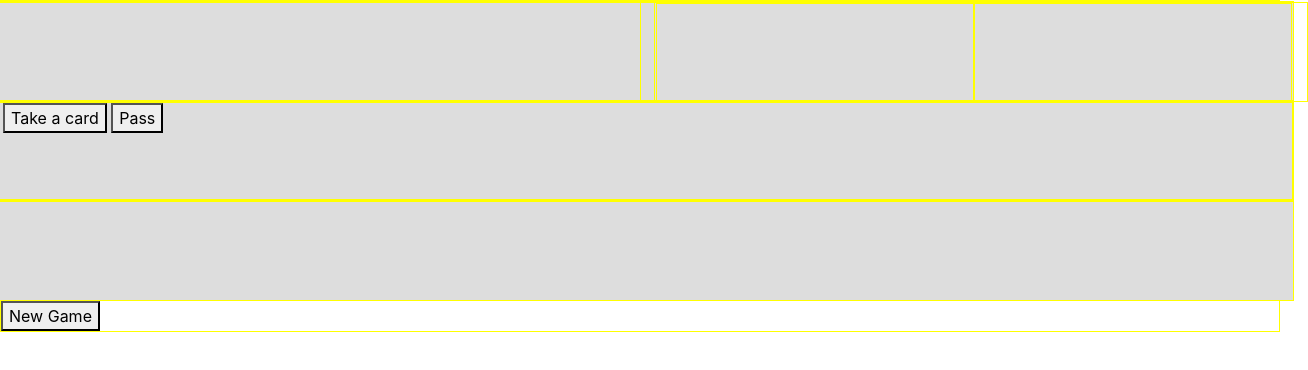
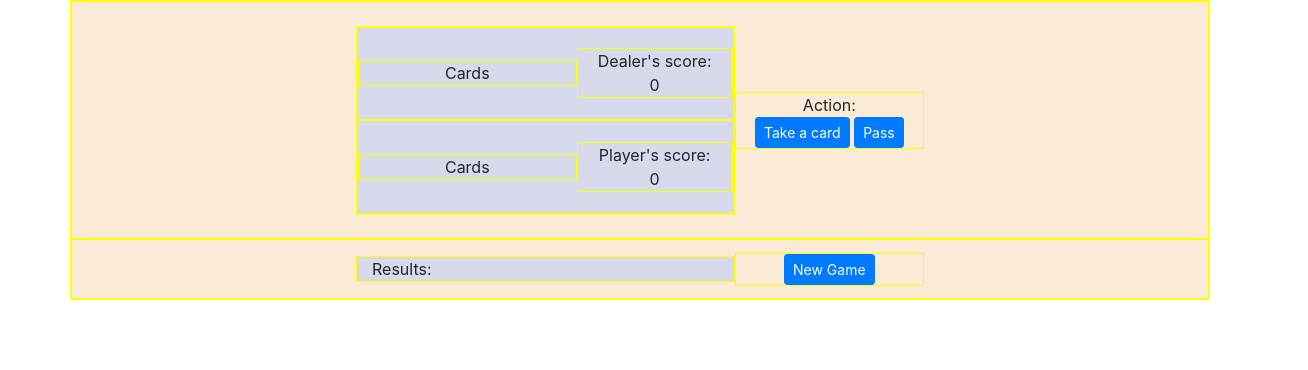
Before and after one commit to Raimondas-Alisauskas/front-end-studies, a plain HTML site: page JavaScript/studies/study9/index.html in a window 1280 px wide. Shown: the whole page, 1308 px wide, since content can reach past the window. Drawn offline with nearby package versions, Linux system fonts and the light colour scheme.

Commit message:
study 9 added card game added

```diff
--- a/JavaScript/studies/study9/index.html
+++ b/JavaScript/studies/study9/index.html
@@ -14,26 +14,38 @@
 </head>
 
 <body>
-  <div id="table container">
-    <div class="row">
-      <div id = "cards"class="col-sm">
-
-      </div>
-      <div class=" row scores col-sm ">
-        <div id="dealer" class="col-sm"></div>
-        <div id="player1" class=" col-sm"></div>
+    <div id="table" class="container customContainer ">
+        <div id="upperRow" class="row justify-content-center align-items-center">
+            <div id="gameScreen" class="col-sm-9 col-md-6 col-lg-5 col-xl-4">
+                <div id="dealer" class="row text-center align-items-center">
+                    <div id="dealerCardsW" class="cards col-sm-7 ">Cards</div>
+                    <div id="dealerScoreW" class="scores col-sm-5 align-middle">
+                        <p>Dealer's score:</p>
+                        <p id="dealerScore">0</p>
                     </div>
                 </div>
-    <div id="action" class="row">
-      <div class="col-sm">
-        <button id="takeCardBtn">Take a card</button>
-        <button id="passBtn">Pass</button>
+                <div id="player1" class="row text-center align-items-center">
+                    <div id="player1CardsW" class="cards col-sm-7">Cards</div>
+                    <div id="player1ScoreW" class="scores col-sm-5">
+                        <p>Player's score:</p>
+                        <p id="player1Score">0</p>
                     </div>
                 </div>
-    <div id="results" class="row">
-
             </div>
-    <button id="newGameBtn">New Game</button>
+            <div id="actionScreen" class="col-sm-3 col-md-2 col-lg-2 col-xl-2 text-center">
+                <p>Action:</p>
+                <button id="takeCardBtn" type="button" class="btn btn-primary btn-sm">Take a card</button>
+                <button id="passBtn" type="button" class="btn btn-primary btn-sm">Pass</button>
+            </div>
+        </div>
+        <div id="lowerRow" class="row justify-content-center align-items-center">
+            <div id="resultsW" class="col-sm-9 col-md-6 col-lg-5 col-xl-4">
+                <p>Results: <span id="results"></span></p>
+            </div>
+            <div id="newGameW" class="col-sm-3 col-md-2 col-lg-2 col-xl-2 text-center ">
+                <button id="newGameBtn" type="button" class="btn btn-primary btn-sm">New Game</button>
+            </div>
+        </div>
     </div>
 
 </body>
--- a/JavaScript/studies/study9/script.js
+++ b/JavaScript/studies/study9/script.js
@@ -1,9 +1,9 @@
-
 let deck;
 let takeCardButt = document.getElementById(`takeCardBtn`);
 let passBtn = document.getElementById(`passBtn`);
 let newGameBtn = document.getElementById(`newGameBtn`)
 let numberOfPlayers = 1;
+let gameOver;
 
 
 function createDeck() {
@@ -12,7 +12,6 @@ function createDeck() {
             let suit;
             let number;
             let value;
-      let name;
             if (i === 0)
                 suit = 'hearts'
             if (i === 1)
@@ -44,7 +43,7 @@ function createDeck() {
             if (j < 11)
                 value = j;
 
-      deck.push({suit: suit, value: value, name: number})
+            deck.push({ suit: suit, value: value, name: number })
         }
     }
 }
@@ -57,7 +56,7 @@ const dealer = {
         let randomCard = Math.floor(Math.random() * deck.length)
         dealer.score += deck[randomCard].value
         dealer.cards.push(deck.splice(randomCard, 1)[0])
-    document.getElementById('dealer').innerHTML = "Dealer's score - " + dealer.score;
+        document.getElementById('dealerScore').innerHTML = `${dealer.score}`;
         // console.log("dealer score - " + dealer.score)
     }
 }
@@ -73,7 +72,7 @@ const Player = function(money, cards) {
         player.score += deck[randomCard].value
         player.cards.push(deck.splice(randomCard, 1)[0])
             // console.log("player score - " + player.score)
-    document.getElementById('player1').innerHTML = "Player's score - " + player.score;
+        document.getElementById('player1Score').innerHTML = `${player.score}`;
         if (player.score > 21)
             results();
     };
@@ -86,24 +85,36 @@ let player = new Player(1000, []);
 
 
 function start() {
+    gameOver = false;
     deck = [];
     createDeck();
     dealer.score = 0;
     player.score = 0;
-displayResults("");
+    dealer.cards = [];
+    player.cards = [];
+    // document.getElementById('player1Scores').innerHTML = "Player's score - 0";
+    // document.getElementById('dealerScores').innerHTML = "Dealer's score - 0";
+
+    displayResults(" ");
 
     for (let j = 0; j < 2; j++) {
         for (let i = 0; i < numberOfPlayers; i++) {
             let randomCard = Math.floor(Math.random() * deck.length);
             player.score += deck[randomCard].value;
+
+            console.log(player.score);
+
             player.cards.push(deck.splice(randomCard, 1)[0]);
-      document.getElementById('player1').innerHTML = "Player's score - " + player.score;
+            document.getElementById('player1Score').innerHTML = player.score.toString();
         }
         if (j == 0) {
             let dealerRandomCard = Math.floor(Math.random() * deck.length);
             dealer.score += deck[dealerRandomCard].value;
+
+            console.log(dealer.score);
+
             dealer.cards.push(deck.splice(dealerRandomCard, 1)[0]);
-      document.getElementById('dealer').innerHTML = "Dealer's score - " + dealer.score;
+            document.getElementById('dealerScore').innerHTML = dealer.score.toString();
             console.log(dealer);
         }
     }
@@ -116,17 +127,19 @@ function dealersTurn() {
     results();
 }
 
-  function results(){
-  if (dealer.score <= 21 && dealer.score > player.score  || player.score > 21/*&& dealer.score >= 17*/) {
+function results() {
+    if (dealer.score <= 21 && dealer.score > player.score || player.score > 21 /*&& dealer.score >= 17*/ ) {
         displayResults("dealer won");
     } else if (dealer.score > 21 || dealer.score < player.score) {
         displayResults("you won");
-  } else if (dealer.score == player.score ){
+    } else if (dealer.score == player.score) {
         displayResults("draw");
     } else displayResults("error");
+    gameOver = true;
+
 }
 
-function displayResults(text){
+function displayResults(text) {
     document.getElementById('results').innerHTML = text;
     console.log(text);
 }
@@ -137,11 +150,19 @@ passBtn.addEventListener('click', function() {
 });
 
 takeCardButt.addEventListener('click', function() {
+    if (!gameOver) {
         player.takeCard();
+    } else {
+        displayResults("game is finished")
+
+    }
+
+
 });
 
 newGameBtn.addEventListener('click', function() {
     start();
+    // console.log("new")
 });
 
 // console.log(`dealer:` + dealer);
--- a/JavaScript/studies/study9/style.css
+++ b/JavaScript/studies/study9/style.css
@@ -1,14 +1,50 @@
-#dealer, #player1{
+#dealer,
+#player1 {}
 
+body div {
+    border: 1px solid yellow;
 }
-body div{
-  border: 1px solid yellow;
+
+#table\20 container>div.row {
+    /* height: 100px; */
+    background-color: #ddd;
 }
-#table\20 container > div.row{
-  height: 100px;
-  background-color: #ddd;
 
+#dealer,
+#player1 {
+    height: 50%;
 }
-#cards{
-  height: 100px;
+
+.cards,
+.scores {
+    padding: auto;
+    /* display: fex;
+    align-items: center; */
 }
+
+.customContainer {
+    /* max-width: 720px; */
+    height: 300px;
+    background-color: antiquewhite
+}
+
+#gameScreen {
+    height: 80%;
+    background-color: rgb(215, 218, 235)
+}
+
+#upperRow {
+    height: 80%;
+}
+
+#lowerRow {
+    height: 20%;
+}
+
+#resultsW {
+    background-color: rgb(215, 218, 235)
+}
+
+p {
+    margin: 0;
+}
```
Lines whose indentation alone changed are shown as unchanged.
